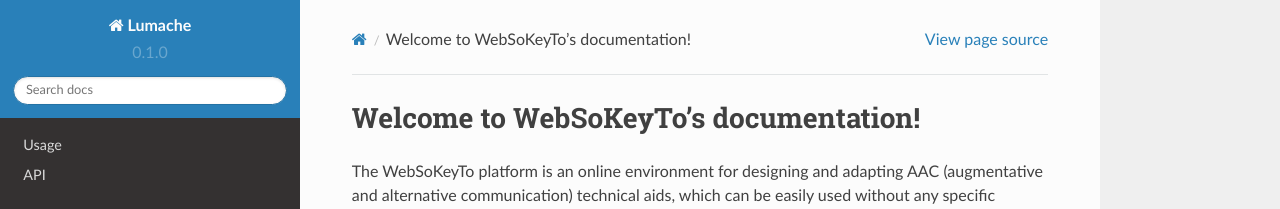
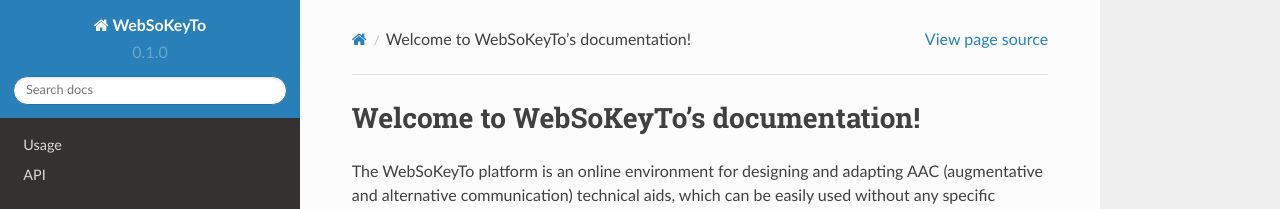
Before and after one commit to MarcyFenohasina/wskt-docs, a Sphinx documentation site: the page built from docs/source/index.rst, in a window 1280 px wide. Shown: the top 209 px of the page. Built offline with Sphinx 7.4.7 and the Read the Docs theme 2.0.0, drawn with Linux system fonts in a browser that asks for light colours.

Commit message:
Update conf.py

```diff
--- a/docs/source/conf.py
+++ b/docs/source/conf.py
@@ -2,7 +2,7 @@
 
 # -- Project information
 
-project = 'Lumache'
+project = 'WebSoKeyTo'
 copyright = '2021, Graziella'
 author = 'Graziella'
 
```
